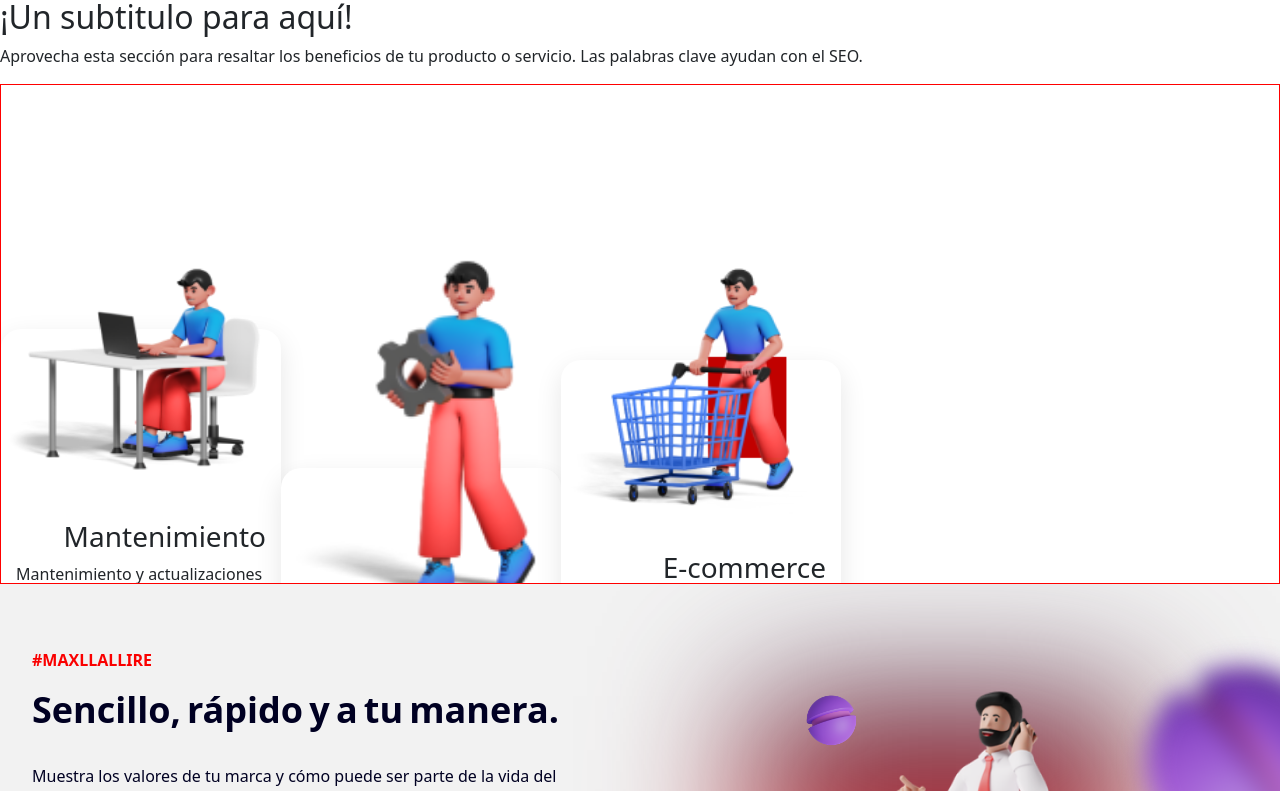
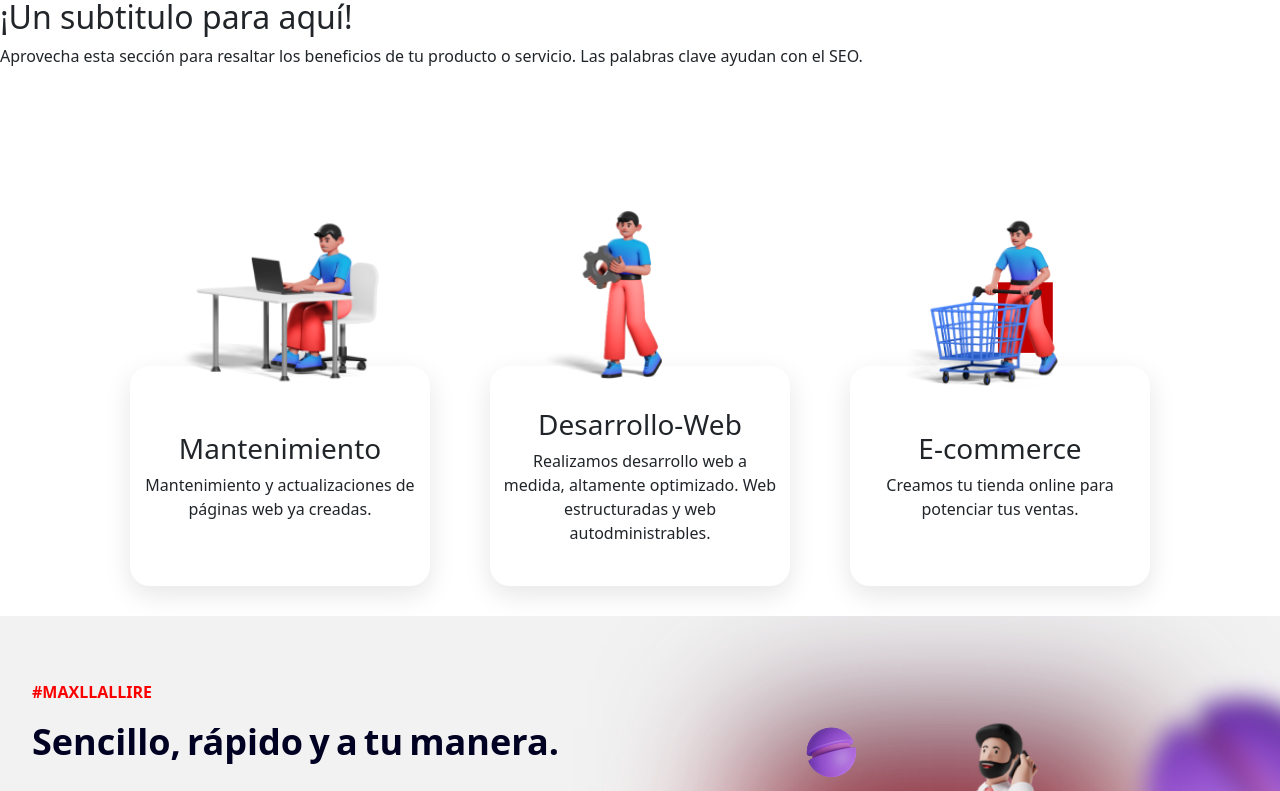
Before and after one commit to VargasJavier/proyecto-M-ximo-Llallire, a React (Vite) app: page / in a window 1280 px wide. Shown: the part 969-1760 px from the top of the page. Built offline with nearby package versions, Linux system fonts and the light colour scheme.

Commit message:
creacion de skills con slider

```diff
--- a/src/assets/scss/main/skills.scss
+++ b/src/assets/scss/main/skills.scss
@@ -1,44 +1,52 @@
 .slider-container{
         margin: 0 auto;
         overflow-x: hidden;
-        border: 1px solid red;
-        height: 500px;
+        // border: 1px solid red;
+
         width: 100%;
 
         .slider{
             display: flex;
             cursor: grab;
             // transform: translateX(80px) translateY(0px) translateZ(0px);
+            align-items: center;
+            justify-content: center;
 
             .item {
-                height: 13rem;
+                margin: 30px;
 
                 .container-img{
                     position: relative;
-                    top: 154px;
-                    z-index: 1;
-                    img{
-                        width: 100%;
-                        height: 100%;
-                        pointer-events: none;
-                    }
+                    left: 45px;
+                    top: 86px;
+                    height: 12rem;
+
                 }
-
-                .container-title-description{
-
-                    position: relative;
+                .conteiner-title-description{
+                    width: 300px;
+                    height: 220px;
+                    text-align: center;
+                    margin-top: 39px;
                     background: #FFFFFF;
                     box-shadow: 0px 9px 27px rgb(0 0 0 / 10%);
                     border-radius: 20px;
-                    width: 280px;
-                    height: 306px;
-                    padding: 9px 15px;
+                    text-align: center;
                     display: flex;
-                    align-items: flex-end;
                     flex-direction: column;
-                    justify-content: flex-end;
+                    justify-content: center;
+                    align-items: center;
+                }
+                .conteiner-title-description:nth-child(2){
+                    margin-top: 60px;
+                }
+                .parrafo-skills{
+                    margin: 0px 12px;
+                }
+                .parrafo-skills-medio{
+                    margin-top: 60px;
                 }
             }
 
-    }
+        }
+
 }
--- a/src/components/main/Skills.jsx
+++ b/src/components/main/Skills.jsx
@@ -8,65 +8,50 @@ import shoppingCart from '../../assets/image/shoppingCart.png';
 
 
 function Skills() {
-    const images = [maintenance, working, shoppingCart];
+    const imagenes = [
+        {
+            id: 1,
+            image: working,
+            title: 'Mantenimiento',
+            parrafo: 'Mantenimiento y actualizaciones de páginas web ya creadas.',
+        },
+        {
+            id: 2,
+            image: maintenance,
+            title: 'Desarrollo-Web',
+            parrafo: ' Realizamos desarrollo web a medida, altamente optimizado. Web estructuradas y web autodministrables.',
+        },
+        {
+            id: 3,
+            image: shoppingCart,
+            title: 'E-commerce',
+            parrafo: 'Creamos tu tienda online para potenciar tus ventas.',
+        }
+    ];
+
     return (
         <div>
             <h2 className='color'>¡Un subtitulo para aquí!</h2>
 
             <p>Aprovecha esta sección para resaltar los beneficios de tu producto o servicio. Las palabras clave ayudan con el SEO.</p>
 
-                <div>
             <motion.div className='slider-container'>
                 <motion.div className='slider' drag='x'
-                         dragConstraints= {{right:153, left: -480}}>
-                            <div>
-                                <motion.div className='item'>
-                                    <div className='container-img'>
-                                        <img src={working} alt="" />
-                                    </div>
+                    dragConstraints={{ right: 23, left: -718 }}>
 
-                                    <div className='container-title-description'>
-                                        <h3>Mantenimiento</h3>
-                                        <p>
-                                            Mantenimiento y actualizaciones de páginas web ya creadas.
-                                        </p>
+                    {
+                        imagenes.map((imagen, i) => (
+                            <motion.div key={imagen.id} className='item'>
+                                <img src={imagen.image} alt={imagen.title} className='container-img' />
+                                <div className='conteiner-title-description'>
+                                    <h3>{imagen.title}</h3>
+                                    <p className='parrafo-skills'>{imagen.parrafo}</p>
                                 </div>
                             </motion.div>
-                            </div>
-                            <div>
-                                <motion.div className='item'>
-                                    <div className='container-img'>
-                                        <img src={maintenance} alt="" />
-                                    </div>
-
-                                    <div className='container-title-description'>
-                                        <h3>Desarrollo Web</h3>
-                                        <p>
-                                            Realizamos desarrollo web a medida, altamente optimizado. Web estructuradas y web autodministrables.
-                                        </p>
-                                    </div>
-                                </motion.div>
-                            </div>
-
-                            <div>
-                                <motion.div className='item'>
-                                    <div className='container-img'>
-                                        <img src={shoppingCart} alt="" />
-                                    </div>
-
-                                    <div className='container-title-description'>
-                                        <h3>E-commerce</h3>
-                                        <p>
-                                            Creamos tu tienda online para potenciar tus ventas.
-                                        </p>
-                                    </div>
-                                </motion.div>
-                            </div>
+                        ))
+                    }
                 </motion.div>
             </motion.div>
-
-                </div>
-
 
         </div>
     )
```
Lines whose indentation alone changed are shown as unchanged.
